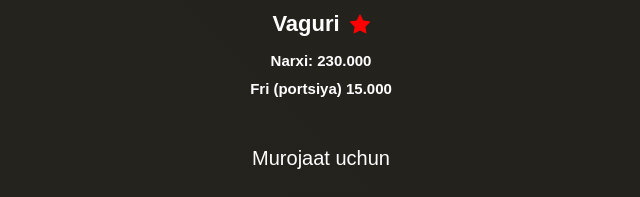
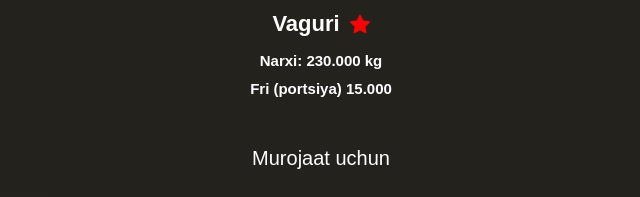
Before and after one commit to husanboy-tokhirov/G-ijduvon-fayz, a plain HTML site: page ikkinchi.html in a window 1280 px wide. Shown: the part 5083-5280 px from the top of the page, 319-959 px from the left. Drawn offline with Linux system fonts and the light colour scheme.

Commit message:
vagurikg

```diff
--- a/ikkinchi.html
+++ b/ikkinchi.html
@@ -246,7 +246,7 @@
                     <div style="display: flex; flex-direction: column; align-items: center; justify-content: center; font-size: 15px; margin: 0;">
                         <strong
                             style="display: flex; align-items: center; justify-content: center;margin-top: 15px; "
-                            id="price16">Narxi: 230.000
+                            id="price16">Narxi: 230.000 kg
                         </strong>
                         <h4 style="margin: 0; margin-top: 11px;" id="fri-haqida">Fri (portsiya) 15.000</h4>
                     </div>
@@ -338,7 +338,7 @@
                 price13.textContent = "Narxi: 11.000";
                 price14.textContent = "Narxi: 210.000 kg";
                 price15.textContent = "Narxi: 160.000";
-                price16.textContent = "Narxi: 230.000";
+                price16.textContent = "Narxi: 230.000 kg";
                 contactLink.textContent = "Murojaat uchun";
             } else if (lang === 'ru') {
                 title.textContent = "2-Блюда";
@@ -376,7 +376,7 @@
                 price13.textContent = "Цена: 11.000";
                 price14.textContent = "Цена: 210.000 кг";
                 price15.textContent = "Цена: 160.000";
-                price16.textContent = "Цена: 230.000";
+                price16.textContent = "Цена: 230.000 кг";
                 contactLink.textContent = "Для связи";
             }
         }
```
